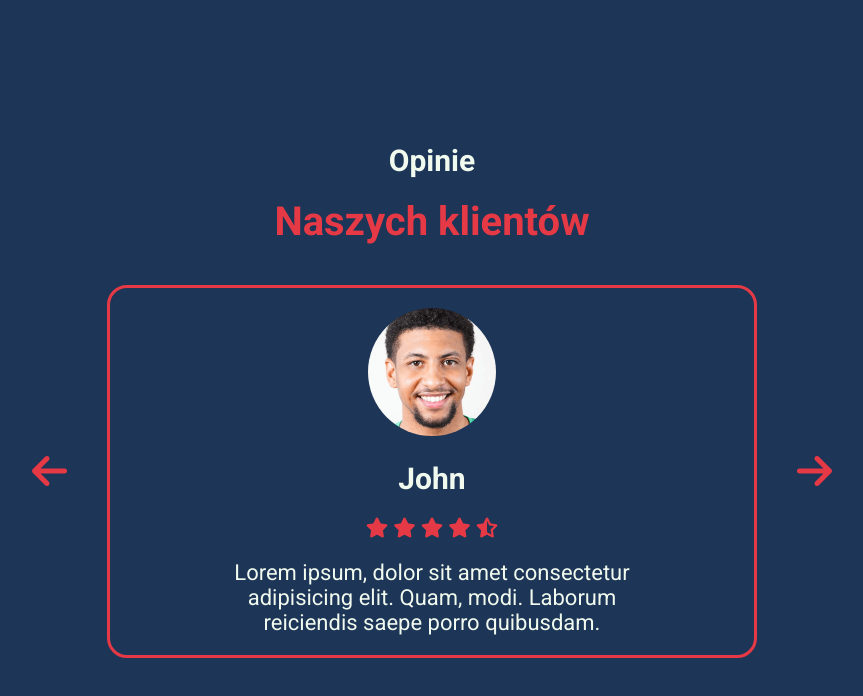
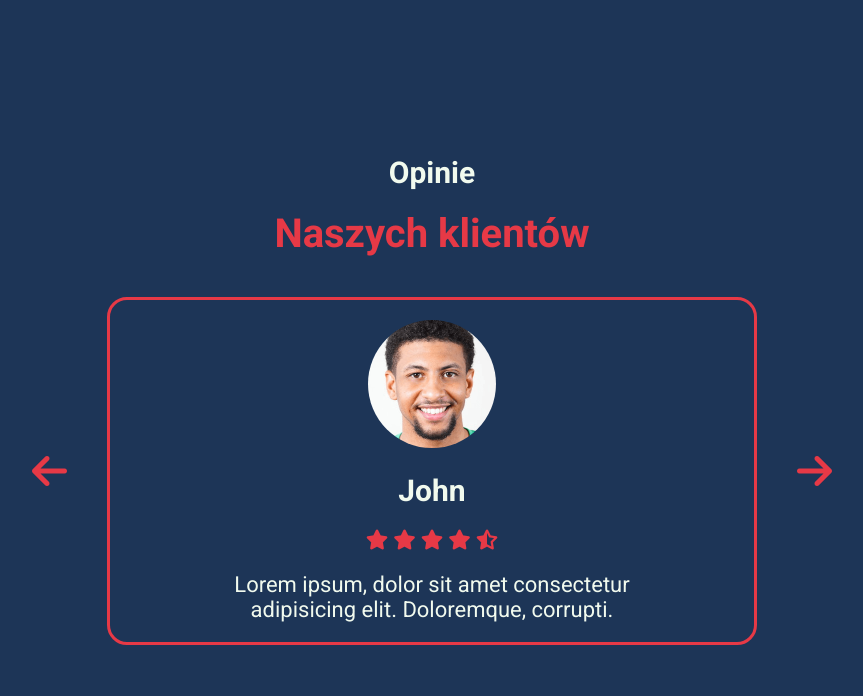
Before and after one commit to pzpsofficial/users, a plain HTML site: page index.html in a window 1280 px wide. Shown: the whole page, without its empty margins (208-1071 px from the left). Drawn offline with Linux system fonts and the light colour scheme.

Commit message:
All done

```diff
--- a/Style/main.scss
+++ b/Style/main.scss
@@ -1,6 +1,7 @@
 @import 'setup';
 
 body {
+    user-select: none;
     text-align: center;
     background: $background;
     min-height: 100vh;
--- a/app.js
+++ b/app.js
@@ -0,0 +1,73 @@
+const users = [
+    {
+        name: 'John',
+        tekst: 'Lorem ipsum, dolor sit amet consectetur adipisicing elit. Doloremque, corrupti.',
+        img: '1.png'
+    },
+    {
+        name: 'Henry',
+        tekst: 'Lorem ipsum, dolor sit amet consectetur adipisicing elit. Doloremque, corrupti. Lorem ipsum, dolor sit amet consectetur adipisicing elit.',
+        img: '2.png'
+    },
+    {
+        name: 'Leo',
+        tekst: 'Lorem ipsum, dolor sit amet consectetur adipisicing elit. Lorem ipsum, dolor sit amet consectetur adipisicing elit.',
+        img: '3.png'
+    },
+    {
+        name: 'Laura',
+        tekst: 'Lorem ipsum, dolor sit amet consectetur adipisicing elit. Doloremque, corrupti. Lorem ipsum, dolor sit amet consectetur.',
+        img: '4.png'
+    },
+    {
+        name: 'Jessica',
+        tekst: 'Lorem ipsum, dolor sit elit. Doloremque, corrupti. Lorem ipsum, dolor sit amet consectetur adipisicing elit.',
+        img: '5.png'
+    },
+];
+
+const userImg = document.querySelector('#photo');
+const userName = document.querySelector('#name');
+const userMessage = document.querySelector('#message');
+const prev = document.querySelector('.prev');
+const next = document.querySelector('.next');
+
+let index = 0;
+let createdUsers = [];
+
+class User {
+    constructor(img, name, message) {
+        this.img = img;
+        this.name = name;
+        this.message = message;
+    };
+
+    addProperties() {
+        userImg.src = `Img/${this.img}`;
+        userName.textContent = this.name;
+        userMessage.textContent = this.message;
+    }
+}
+
+document.addEventListener('DOMContentLoaded', () => {
+    for(let i = 0; i < users.length; i++) {
+        createdUsers[i] = new User(users[i].img, users[i].name, users[i].tekst);
+    }
+    createdUsers[index].addProperties();
+})
+
+prev.addEventListener('click', () => {
+    index -= 1;
+    if (index < 0) {
+        index = createdUsers.length - 1;
+    }
+    createdUsers[index].addProperties();
+})
+
+next.addEventListener('click', () => {
+    index += 1;
+    if (index > createdUsers.length - 1) {
+        index = 0;
+    }
+    createdUsers[index].addProperties();
+})
--- a/index.html
+++ b/index.html
@@ -19,8 +19,8 @@
                 <i class="fas fa-arrow-left fa-2x"></i>
             </div>
             <div class="box">
-                <img src="Img/1.png" alt="elo">
-                <h3 class="box__name">John</h3>
+                <img src="" alt="Zdjęcie" id="photo">
+                <h3 class="box__name" id="name"></h3>
                 <div class="box__stars">
                     <i class="fas fa-star"></i>
                     <i class="fas fa-star"></i>
@@ -28,8 +28,8 @@
                     <i class="fas fa-star"></i>
                     <i class="fas fa-star-half-alt"></i>
                 </div>
-                <p class="box__message">
-                    Lorem ipsum, dolor sit amet consectetur adipisicing elit. Quam, modi. Laborum reiciendis saepe porro quibusdam.
+                <p class="box__message" id="message">
+
                 </p>
             </div>
             <div class="next">
```
Also changed, not shown: Style/main.css, 1 other file.
